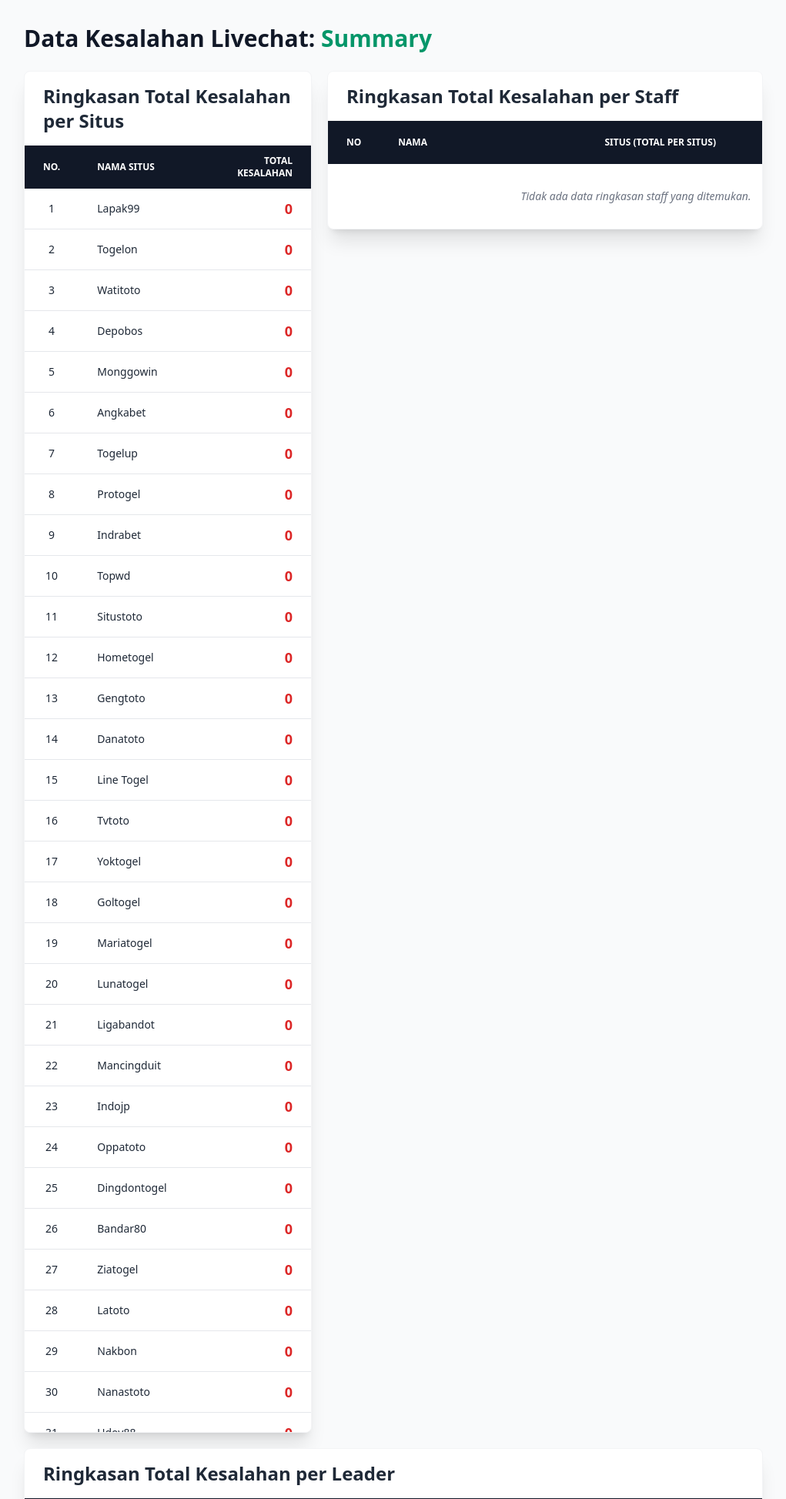
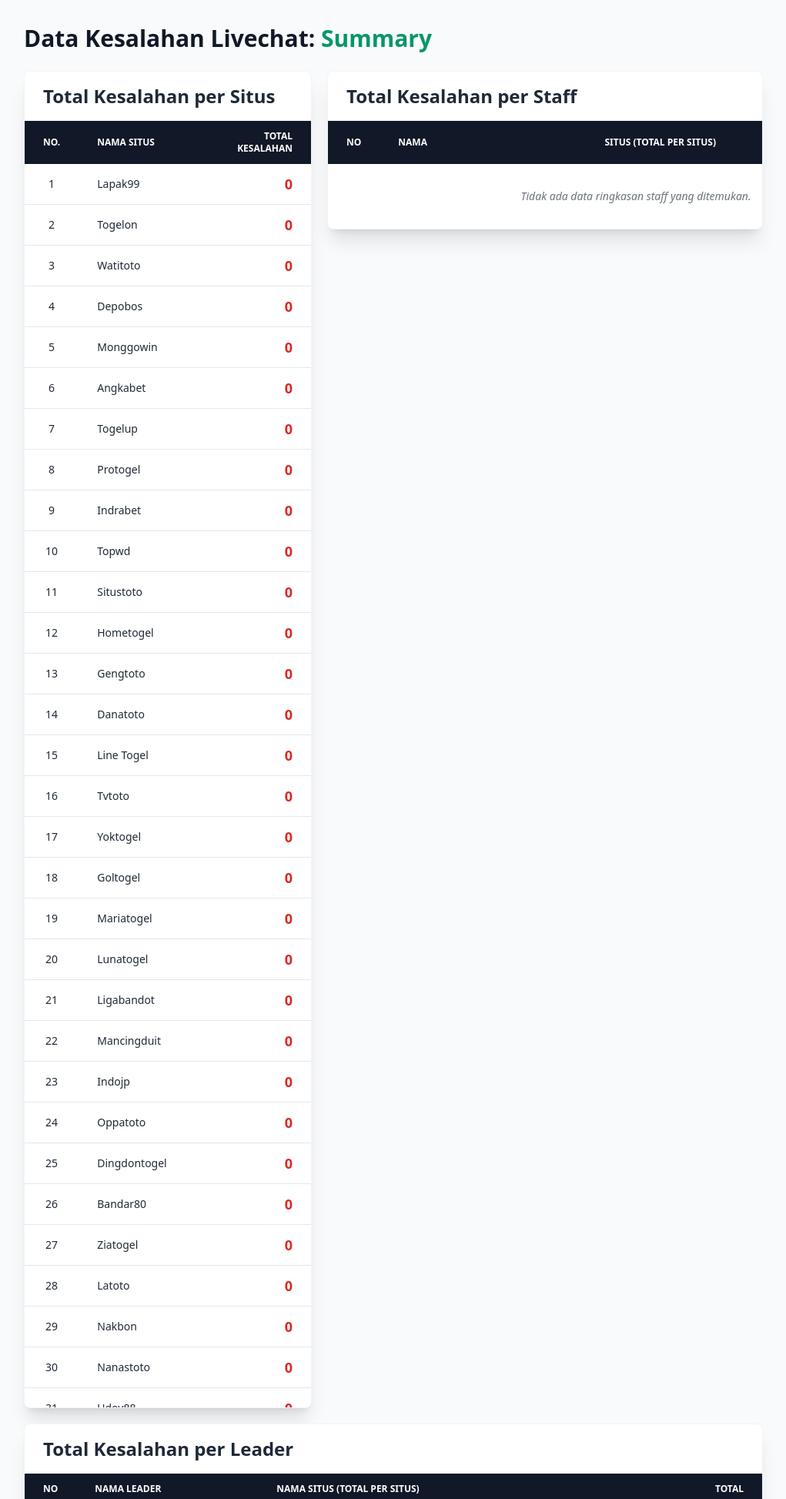
Before and after one commit to sunnyxcan/datalivechat, a Flask app: page /summary in a window 1280 px wide. Shown: the top 1947 px of the page at 77% size, without its empty margins (257-1278 px from the left). Run offline with Flask 3, Linux system fonts and the light colour scheme; some libraries are stand-ins or nearby versions.

Commit message:
Update all files

```diff
--- a/api/templates/index.html
+++ b/api/templates/index.html
@@ -114,7 +114,7 @@
 
                 {# JUDUL DAN TOTAL KESALAHAN SITUS BARU #}
                 <div class="flex justify-between items-center px-6 pt-4 mb-4">
-                    <h2 class="text-2xl font-semibold text-gray-800">Ringkasan Total Kesalahan per Situs</h2>
+                    <h2 class="text-2xl font-semibold text-gray-800">Total Kesalahan per Situs</h2>
                     {% if grand_total %}
                     <div class="text-lg font-bold text-red-600 bg-red-100 px-3 py-1 rounded-full shadow-md">
                         GRAND TOTAL: {{ grand_total | format_number }}
@@ -164,7 +164,7 @@
 
                 {# JUDUL DAN TOTAL KESALAHAN STAFF BARU #}
                 <div class="flex justify-between items-center px-6 pt-4 mb-4">
-                    <h2 class="text-2xl font-semibold text-gray-800">Ringkasan Total Kesalahan per Staff</h2>
+                    <h2 class="text-2xl font-semibold text-gray-800">Total Kesalahan per Staff</h2>
                     {% if staff_grand_total %}
                     <div class="text-lg font-bold text-red-600 bg-red-100 px-3 py-1 rounded-full shadow-md">
                         GRAND TOTAL: {{ staff_grand_total | format_number }}
@@ -210,7 +210,7 @@
 
                 {# JUDUL DAN TOTAL KESALAHAN LEADER BARU #}
                 <div class="flex justify-between items-center px-6 pt-4 mb-4">
-                    <h2 class="text-2xl font-semibold text-gray-800">Ringkasan Total Kesalahan per Leader</h2>
+                    <h2 class="text-2xl font-semibold text-gray-800">Total Kesalahan per Leader</h2>
                     {% if leader_grand_total %}
                     <div class="text-lg font-bold text-red-600 bg-red-100 px-3 py-1 rounded-full shadow-md">
                         GRAND TOTAL: {{ leader_grand_total | format_number }}
```
